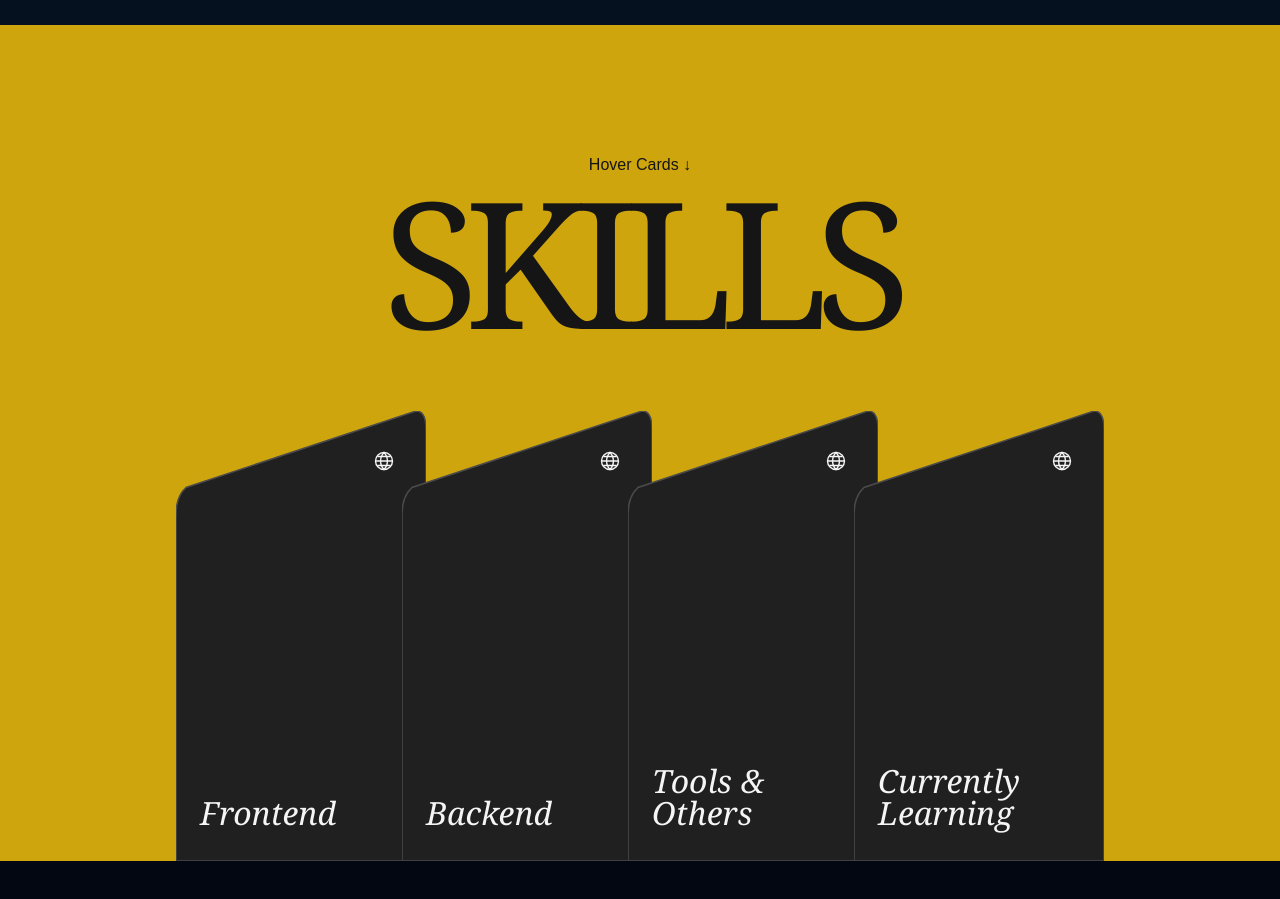
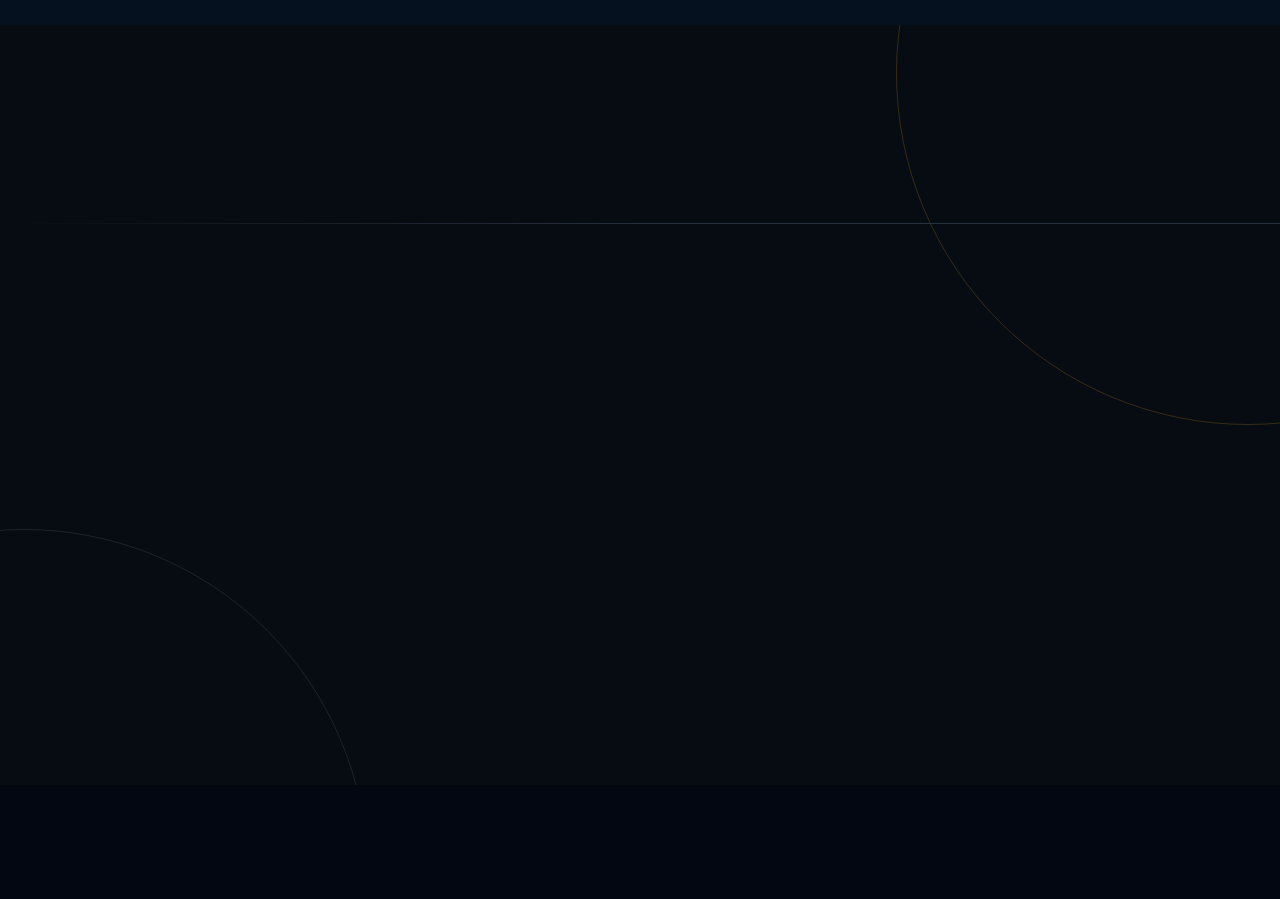
Before and after one commit to ResStorvin/personal-portfolio, a Next.js app: page / in a window 1280 px wide. Shown: the part 3780-4679 px from the top of the page. Built offline with nearby package versions, Linux system fonts and the light colour scheme.

Commit message:
Redesign background for skills Section

```diff
--- a/components/skills.tsx
+++ b/components/skills.tsx
@@ -1,64 +1,15 @@
-const skillCards = [
-  "Frontend",
-  "Backend",
-  "Tools & Others",
-  "Currently Learning",
-];
-
 export function SkillsSection() {
   return (
     <section
       id="skills"
-      className="relative z-10 flex min-h-screen flex-col overflow-hidden bg-[#CFA50E] px-5 pt-20 text-[#151515] md:px-10 md:pt-24">
-      <div className="mx-auto max-w-7xl pt-4 text-center md:pt-8">
-        <p className="font-sans text-sm font-medium md:text-base">
-          Hover Cards <span aria-hidden="true">↓</span>
-        </p>
-        <h2 className="mt-4 font-serif text-[clamp(5rem,14vw,11rem)] uppercase leading-[0.78] tracking-[-0.08em]">
-          Skills
-        </h2>
-      </div>
-
-      <div className="mx-auto mt-auto flex w-full max-w-7xl items-end justify-center overflow-x-auto pt-16 [scrollbar-width:none] md:pt-20">
-        <div className="flex min-w-[920px] items-end justify-center px-10 md:min-w-0 md:w-full">
-          {skillCards.map((title, index) => (
-            <article
-              key={title}
-              className="group relative -ml-6 h-[calc(100vh-250px)] min-h-[405px] w-[232px] shrink-0 overflow-hidden px-5 pb-8 pt-20 text-[#F5F5F5] transition-transform duration-300 ease-out first:ml-0 hover:z-20 hover:-translate-y-8 md:h-[450px] md:w-[250px] md:px-6"
-              style={{ zIndex: index }}>
-              <svg
-                className="pointer-events-none absolute inset-0 h-full w-full"
-                viewBox="0 0 100 100"
-                preserveAspectRatio="none"
-                aria-hidden="true">
-                <path
-                  d="M 0 23 Q 0 19 4 17 L 96 0 Q 100 0 100 4 L 100 100 L 0 100 Z"
-                  fill="#202020"
-                  stroke="#4B4B4B"
-                  strokeWidth="1.5"
-                  vectorEffect="non-scaling-stroke"
-                />
-              </svg>
-              <div
-                className="absolute right-5 top-7 z-10 flex h-7 w-7 items-center justify-center font-serif text-xl md:right-7 md:top-9"
-                aria-hidden="true">
-                <svg
-                  viewBox="0 0 24 24"
-                  className="h-6 w-6 stroke-current"
-                  fill="none"
-                  strokeWidth="1.4">
-                  <circle cx="12" cy="12" r="8.5" />
-                  <path d="M3.8 12h16.4M5.5 7.5h13M5.5 16.5h13M12 3.5c2.3 2.3 3.4 5.1 3.4 8.5s-1.1 6.2-3.4 8.5c-2.3-2.3-3.4-5.1-3.4-8.5S9.7 5.8 12 3.5Z" />
-                </svg>
-              </div>
-              <div className="relative z-10 flex h-full items-end">
-                <h3 className="font-serif text-[1.7rem] italic leading-none md:text-[2rem]">
-                  {title}
-                </h3>
-              </div>
-            </article>
-          ))}
-        </div>
+      aria-labelledby="skills-title"
+      className="relative isolate min-h-[760px] overflow-hidden bg-[#070b12] px-6 pb-28 pt-36 text-[#f4f3f1] md:px-12 md:pt-44">
+      <div
+        aria-hidden="true"
+        className="pointer-events-none absolute inset-0 -z-10 overflow-hidden">
+        <div className="absolute -right-[20rem] top-[-19rem] size-[44rem] rounded-full border border-[#f2ad22]/20" />
+        <div className="absolute -left-[20rem] bottom-[-27rem] size-[43rem] rounded-full border border-[#748197]/20" />
+        <div className="absolute left-0 right-0 top-[26%] h-px bg-gradient-to-r from-transparent via-[#28303d] to-[#28303d]" />
       </div>
     </section>
   );
```
